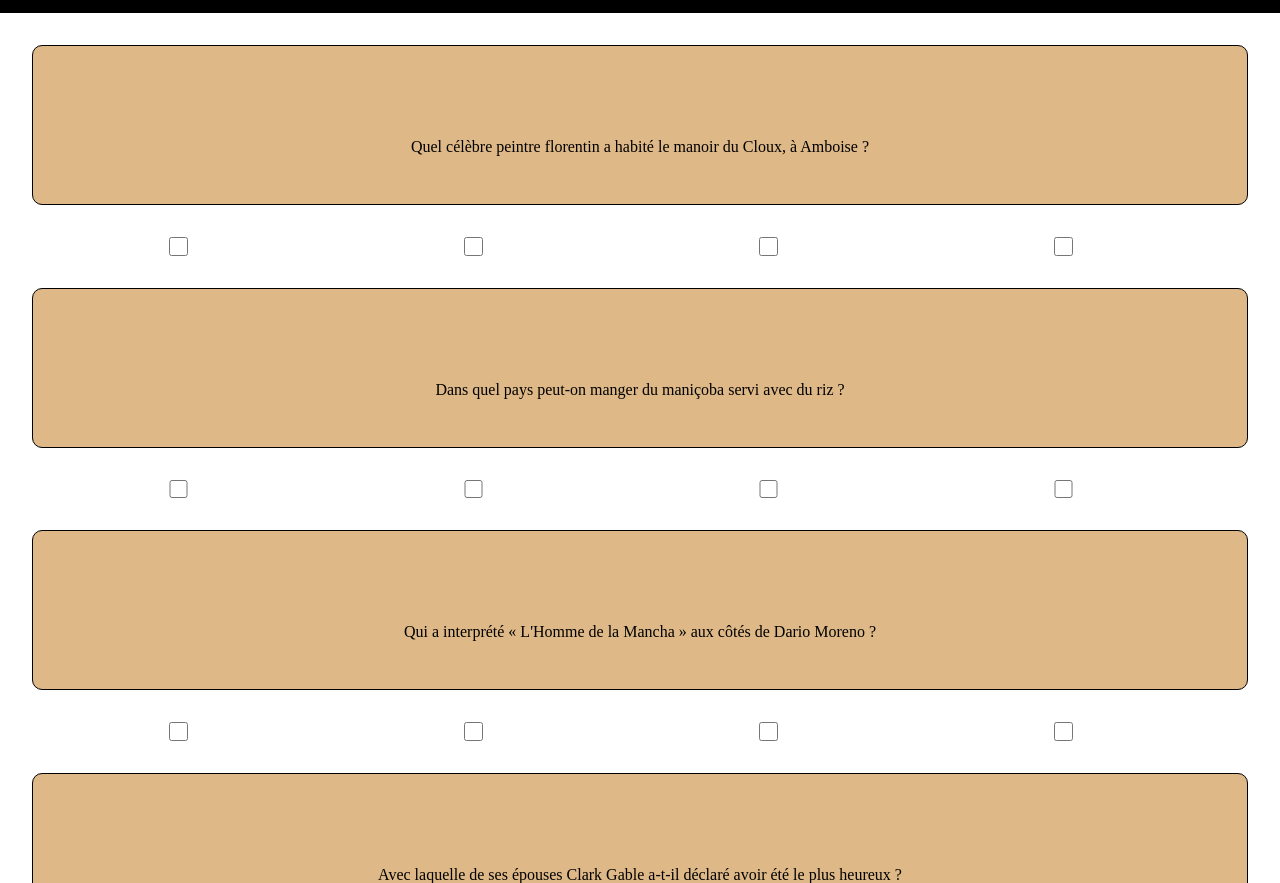
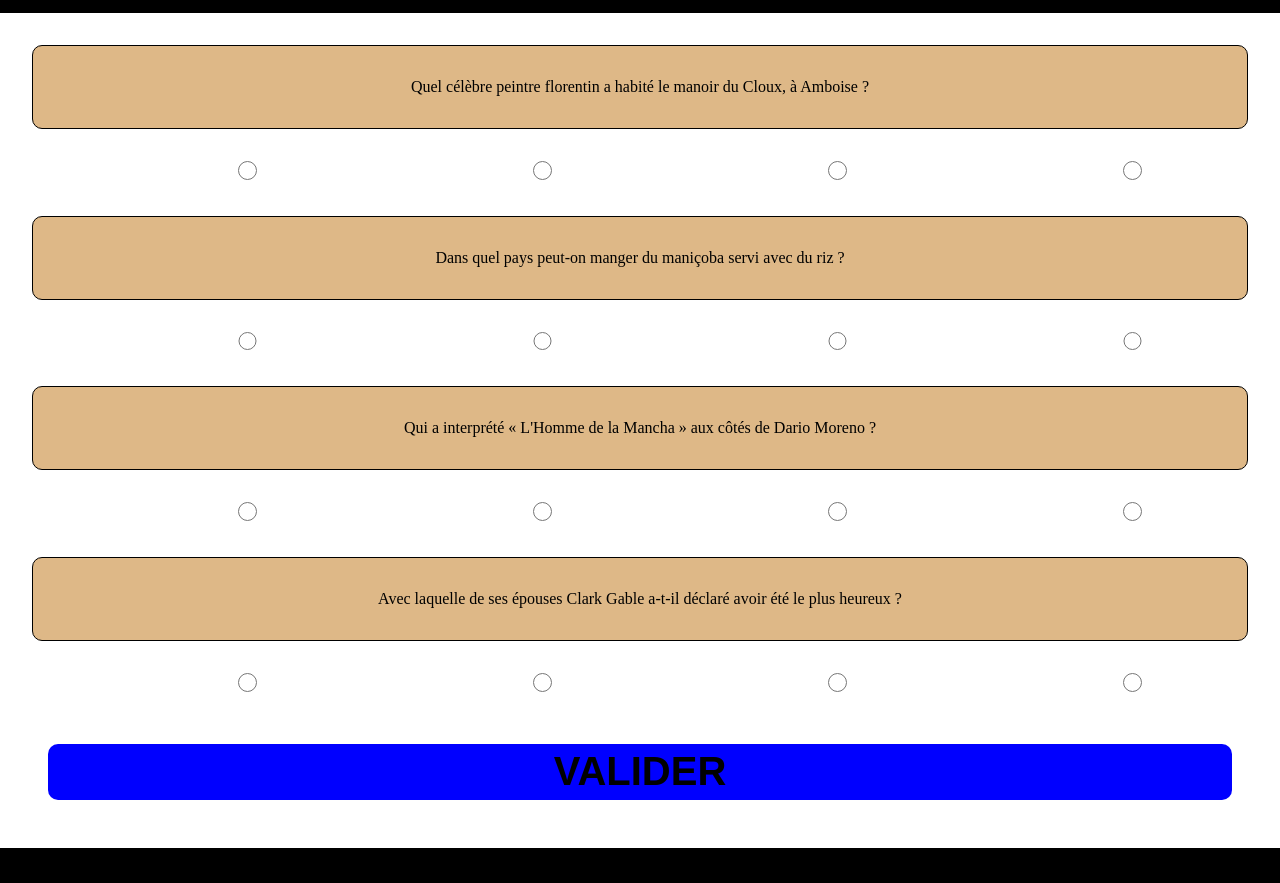
Before and after one commit to samiryakhlef/quizz, a plain HTML site: page index.html in a window 1280 px wide. Shown: the part 69-952 px from the top of the page. Drawn offline with Linux system fonts and the light colour scheme.

Commit message:
maj quiz

```diff
--- a/index.html
+++ b/index.html
@@ -24,47 +24,79 @@
         <form action="">
             <div id="question1" class="content"></div>
             <div class="input">
-                <input type="checkbox" name="" id="checkbox">
-                <label for=""></label>
-                <input type="checkbox" name="" id="checkbox">
-                <label for=""></label>
-                <input type="checkbox" name="" id="checkbox">
-                <label for=""></label>
-                <input type="checkbox" name="" id="checkbox">
-                <label for=""></label>
+                <div class="reponse">
+                <input type="radio" name="sugestion" id="" class="sugestion_input" value="" >
+                <label for="" class="label_response"></label>
+                </div>
+                <div class="reponse">
+                    <input type="radio" name="sugestion" id="" class="sugestion_input" value="" >
+                    <label for="" class="label_response"></label>
+                    </div>
+                    <div class="reponse">
+                        <input type="radio" name="sugestion" id="" class="sugestion_input" value="" >
+                        <label for="" class="label_response"></label>
+                        </div>
+                        <div class="reponse">
+                            <input type="radio" name="sugestion" id="" class="sugestion_input" value="" >
+                            <label for="" class="label_response"></label>
+                            </div>
             </div>
             <div id="question2" class="content"></div>
             <div class="input">
-                <input type="checkbox" name="" id="checkbox">
-                <label for=""></label>
-                <input type="checkbox" name="" id="checkbox">
-                <label for=""></label>
-                <input type="checkbox" name="" id="checkbox">
-                <label for=""></label>
-                <input type="checkbox" name="" id="checkbox">
-                <label for=""></label>
+                <div class="reponse">
+                <input type="radio" name="sugestion" id="" class="sugestion_input" value="" >
+                <label for="" class="label_response"></label>
+                </div>
+                <div class="reponse">
+                    <input type="radio" name="sugestion" id="" class="sugestion_input" value="" >
+                    <label for="" class="label_response"></label>
+                    </div>
+                    <div class="reponse">
+                        <input type="radio" name="sugestion" id="" class="sugestion_input" value="" >
+                        <label for="" class="label_response"></label>
+                        </div>
+                        <div class="reponse">
+                            <input type="radio" name="sugestion" id="" class="sugestion_input" value="" >
+                            <label for="" class="label_response"></label>
+                            </div>
             </div>
             <div  id="question3"  class="content"></div>
             <div class="input">
-                <input type="checkbox" name="" id="checkbox">
-                <label for=""></label>
-                <input type="checkbox" name="" id="checkbox">
-                <label for=""></label>
-                <input type="checkbox" name="" id="checkbox">
-                <label for=""></label>
-                <input type="checkbox" name="" id="checkbox">
-                <label for=""></label>
+                <div class="reponse">
+                <input type="radio" name="sugestion" id="" class="sugestion_input" value="" >
+                <label for="" class="label_response"></label>
+                </div>
+                <div class="reponse">
+                    <input type="radio" name="sugestion" id="" class="sugestion_input" value="" >
+                    <label for="" class="label_response"></label>
+                    </div>
+                    <div class="reponse">
+                        <input type="radio" name="sugestion" id="" class="sugestion_input" value="" >
+                        <label for="" class="label_response"></label>
+                        </div>
+                        <div class="reponse">
+                            <input type="radio" name="sugestion" id="" class="sugestion_input" value="" >
+                            <label for="" class="label_response"></label>
+                            </div>
             </div>
             <div id="question4"  class="content"></div>
             <div class="input">
-                <input type="checkbox" name="" id="checkbox">
-                <label for=""></label>
-                <input type="checkbox" name="" id="checkbox">
-                <label for=""></label>
-                <input type="checkbox" name="" id="checkbox">
-                <label for=""></label>
-                <input type="checkbox" name="" id="checkbox">
-                <label for=""></label>
+                <div class="reponse">
+                <input type="radio" name="sugestion" id="" class="sugestion_input" value="" >
+                <label for="" class="label_response"></label>
+                </div>
+                <div class="reponse">
+                    <input type="radio" name="sugestion" id="" class="sugestion_input" value="" >
+                    <label for="" class="label_response"></label>
+                    </div>
+                    <div class="reponse">
+                        <input type="radio" name="sugestion" id="" class="sugestion_input" value="" >
+                        <label for="" class="label_response"></label>
+                        </div>
+                        <div class="reponse">
+                            <input type="radio" name="sugestion" id="" class="sugestion_input" value="" >
+                            <label for="" class="label_response"></label>
+                            </div>
             </div>
             <div class="button">
                 <input type="button" value="valider" class="btn">
--- a/script.js
+++ b/script.js
@@ -30,3 +30,11 @@ async function getJson() {
 function shuffleArray(array) {
   return array.sort(() => 0.5 - Math.random());
 }
+
+//je créer une function pour récupèrer les propositions
+function  propositions(){
+
+
+//j'affiche les propositions dans le label_response
+document.getElementsByClassName("label_response").innerHTML = (data[[0],[1],[2],[3].propositions]);
+}
--- a/style.css
+++ b/style.css
@@ -35,8 +35,7 @@ h1 {
 /********************************DIV QUESTION****************/
 .content {
   background-color: burlywood;
-  height: 10em;
-  padding: 3em 3em;
+  padding: 2em 0;
   margin: 2em;
   border-radius: 10px;
   border: 1px solid #000;
```
Also changed, not shown: 6 other files.
